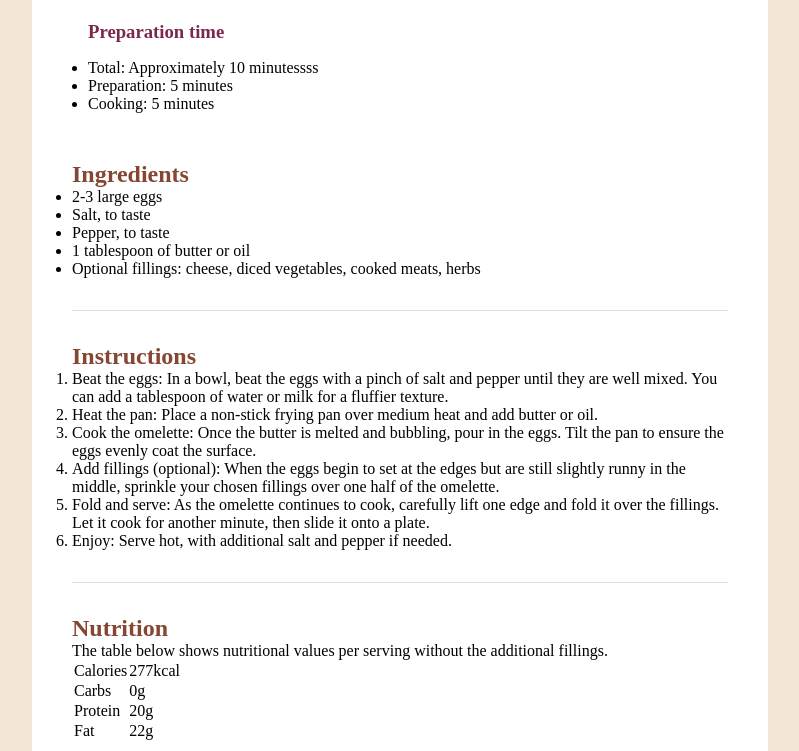
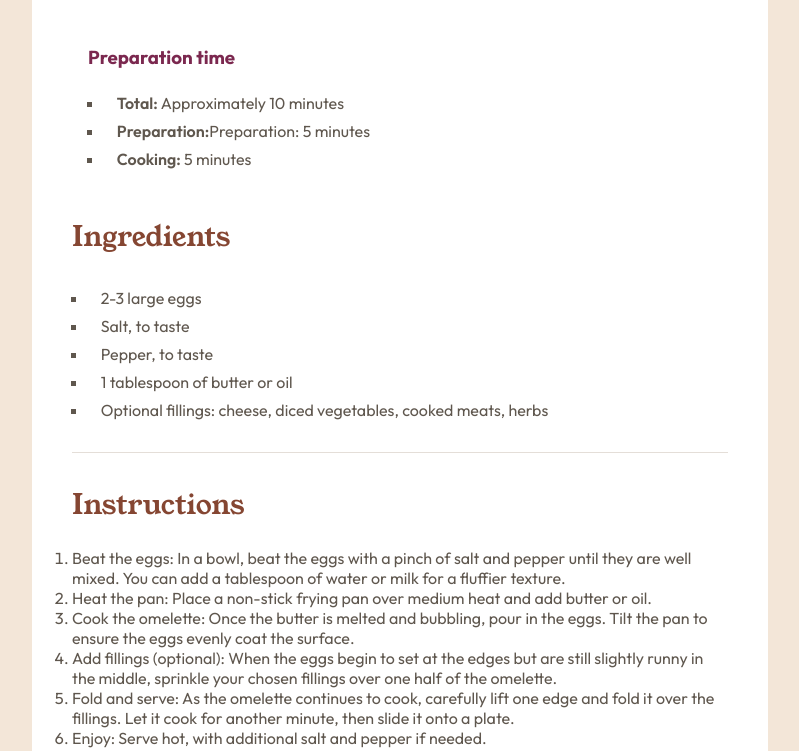
Before and after one commit to DanDucVira/Recipe-page-challenge, a plain HTML site: page index.html in a window 1280 px wide. Shown: the part 532-1283 px from the top of the page, without its empty margins (240-1039 px from the left). Drawn offline with Linux system fonts and the light colour scheme.

Commit message:
Update 3

```diff
--- a/index.html
+++ b/index.html
@@ -33,9 +33,9 @@
             <div class="prep-text">
               <h3>Preparation time</h3>
               <ul>
-                <li>  Total: Approximately 10 minutessss</li>
-                <li>  Preparation: 5 minutes</li>
-                <li>  Cooking: 5 minutes</li>
+                <li>  <span class="bold">Total:</span> Approximately 10 minutes</li>
+                <li>  <span class="bold">Preparation:</span>Preparation: 5 minutes</li>
+                <li>  <span class="bold">Cooking:</span> 5 minutes</li>
               </ul>
             </div>
 
--- a/main.css
+++ b/main.css
@@ -1,3 +1,5 @@
+
+
 .attribution {
     font-size: 11px;
     text-align: center;
@@ -15,7 +17,18 @@
 
 
 }
-
+.bold{
+    color:hsl(30, 10%, 34%);
+    font-weight:600;
+}
+ .outfit{
+    font-family: "Outfit", serif;
+    /*3,4,4 bold*/
+ }
+ .young{
+    font-family: "Young Serif", serif;
+    /*1 et 2*/
+ }
 body {
     background: hsl(30, 54%, 90%);
     display: flex;
@@ -25,10 +38,23 @@ body {
     flex-direction: column;
     padding: 1.5rem;
     font-size: 16px;
+    font-family: "Outfit", serif;
+    color: hsl(30, 10%, 34%);
 }
+ul{
+    padding-left: 1rem;
+    list-style-type: square;
+}
+ul li{
+    padding: 0.5rem 0 0 0.8rem;
 
+}
 h2{
     color: hsl(14, 45%, 36%);
+    padding-bottom: 1.5rem;
+    font-size: 28px;
+    font-family: "Young Serif", serif;
+    font-weight: 400;
 }
 .prep-text, .ingredient-text,.instr-text, .nutri-text{
     padding: 2rem 0;
@@ -55,6 +81,8 @@ img {
 }
 .heading h1{
     padding-bottom: 1.5rem;
+    font-family: "Young Serif", serif;
+    font-size: 40px;
 }
 .prep-text{
     padding: 1rem;
```
